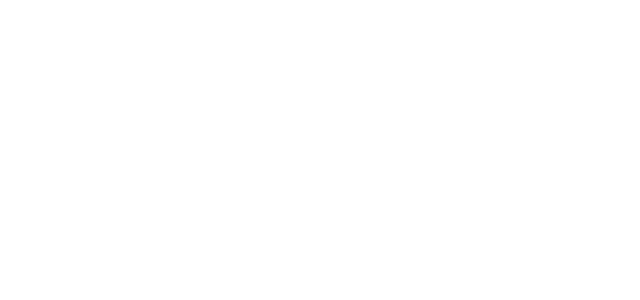
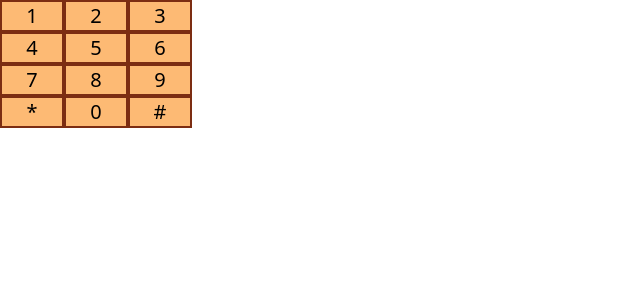
Before and after one commit to kljzndx/key-phone, a Vue app: page / in a window 1280 px wide. Shown: the top 300 px of the page, without its empty margins (0-640 px from the left). Built offline with nearby package versions, Linux system fonts and the light colour scheme.

Commit message:
添加输入区按键

```diff
--- a/src/App.vue
+++ b/src/App.vue
@@ -1,8 +1,17 @@
 <script setup lang="ts">
+import Button from '@/components/Button.vue';
+
+const inputBtn = "123456789*0#";
 </script>
 
 <template>
-
+  <div>
+    <ul class="w-48 flex flex-wrap">
+        <li v-for="str of inputBtn" :key="str">
+            <Button :text="str" @pointer-down="console.log(`key-down: ${str}`)" @pointer-up="console.log(`key-up: ${str}`)"></Button>
+        </li>
+    </ul>
+  </div>
 </template>
 
 <style scoped>
```
